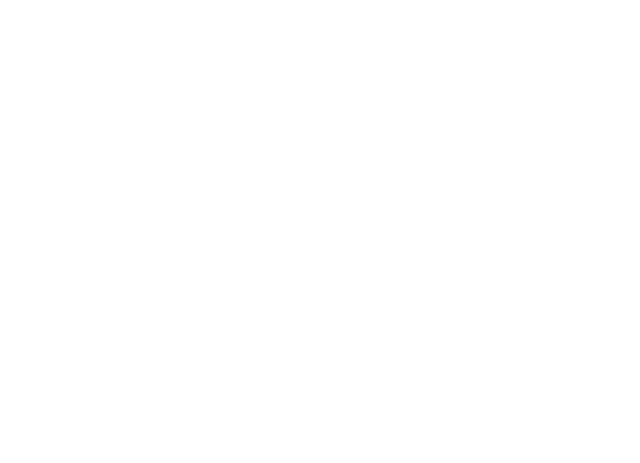
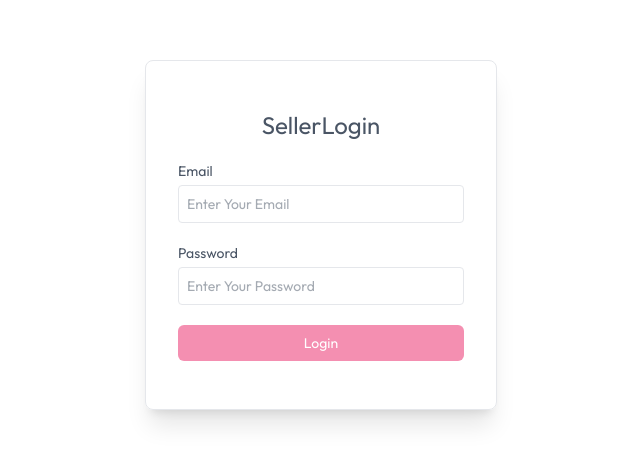
Before and after one commit to thiruniimasha/glowvia, a React (Vite) app in the folder client/: page /seller in a window 1280 px wide. Before the commit this address had no page. Shown: the part 165-628 px from the top of the page, without its empty margins (319-959 px from the left). Built offline with nearby package versions, Linux system fonts and the light colour scheme.

Commit message:
seller login page

```diff
--- a/client/src/App.jsx
+++ b/client/src/App.jsx
@@ -12,17 +12,18 @@
 import Cart from './pages/Cart'
 import AddAddress from './pages/AddAddress'
 import MyOrders from './pages/MyOrders'
+import SellerLogin from './components/seller/SellerLogin'
 
 function App() {
 
   const isSellerPath = useLocation().pathname.includes("seller");
-  const {showUserLogin} = useAppContext()
+  const { showUserLogin, isSeller } = useAppContext()
 
   return (
     <div>
 
-      {isSellerPath ? null :<Navbar/>}
-      {showUserLogin ? <Login/> : null}
+      {isSellerPath ? null : <Navbar />}
+      {showUserLogin ? <Login /> : null}
       <Toaster />
 
 
@@ -30,17 +31,20 @@
       <div className={`${isSellerPath ? "" : "px-6 md:px-16 lg:px-24 xl:px-32"}`}>
         <Routes>
           <Route path='/' element={<Home />} />
-           <Route path='/products' element={<AllProduct />} />
-           <Route path='/products/:category' element={<ProductCategory />} />
-           <Route path='/products/:category/:id' element={<ProductDetails />} />
-            <Route path='/cart' element={<Cart />} />
-            <Route path='/add-address' element={<AddAddress/>} />
-             <Route path='/my-orders' element={<MyOrders/>} />
+          <Route path='/products' element={<AllProduct />} />
+          <Route path='/products/:category' element={<ProductCategory />} />
+          <Route path='/products/:category/:id' element={<ProductDetails />} />
+          <Route path='/cart' element={<Cart />} />
+          <Route path='/add-address' element={<AddAddress />} />
+          <Route path='/my-orders' element={<MyOrders />} />
+          <Route path='/seller' element={isSeller ? null : <SellerLogin />}>
+
+          </Route>
 
 
         </Routes>
       </div>
-     {!isSellerPath && <Footer/>}
+      {!isSellerPath && <Footer />}
 
     </div>
 
--- /dev/null
+++ b/client/src/components/seller/SellerLogin.jsx
@@ -0,0 +1,57 @@
+import React, {use, useState, useEffect} from 'react'
+import { useAppContext } from '../../context/AppContext';
+
+const SellerLogin = () => {
+
+    const {isSeller, setIsSeller, navigate} = useAppContext()
+    const [email, setEmail] = useState('');
+    const [password, setPassword] = useState('');
+
+    const onSubmitHandler = async (event) => {
+        event.preventDefault();
+        setIsSeller(true)
+    }
+
+    useEffect(() => {
+        if (isSeller) {
+            navigate('/seller');
+        }
+    }, [isSeller])
+
+  return !isSeller && (
+   <form onSubmit={onSubmitHandler} className='min-h-screen flex items-center text-sm text-gray-600'>
+
+    <div className='flex flex-col gap-5 m-auto items-start p-8 py-12 min-w-80 sm:min-w-88 rounded-lg shadow-xl border border-gray-200'>
+        <p className='text-2xl font-medim m-auto'>
+            <span className='text-primar'>
+                Seller
+            </span>
+            Login
+        </p>
+
+        <div className='w-full'>
+            <p>
+                Email
+            </p>
+            <input onChange={(e)=>setEmail(e.target.value)} value={email} type='email' placeholder='Enter Your Email' className='border border-gray-200 rounded w-full p-2 mt-1 outline-primary' required/>
+
+        </div>
+
+        <div className='w-full'>
+            <p>
+                Password
+            </p>
+            <input onChange={(e)=>setPassword(e.target.value)} value={password} type='password' placeholder='Enter Your Password' className='border border-gray-200 rounded w-full p-2 mt-1 outline-primary' required/>
+
+        </div>
+        <button className='bg-primary text-white w-full py-2 rounded-md cursor-pointer'>
+            Login
+
+        </button>
+    </div>
+
+   </form>
+  )
+}
+
+export default SellerLogin
```
